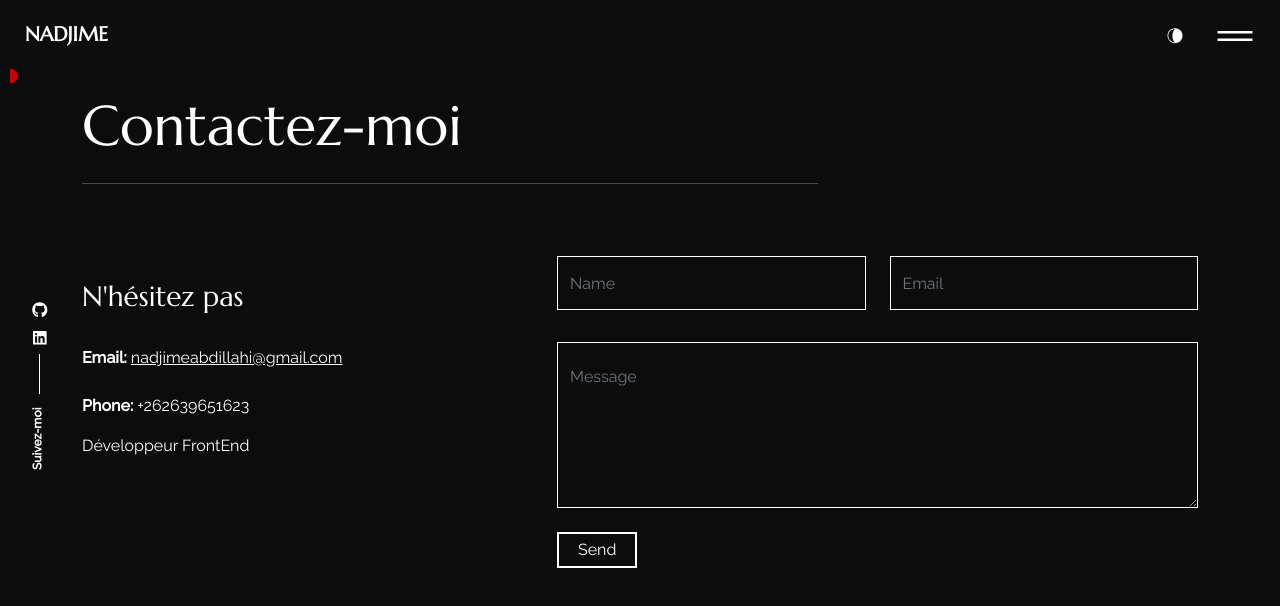
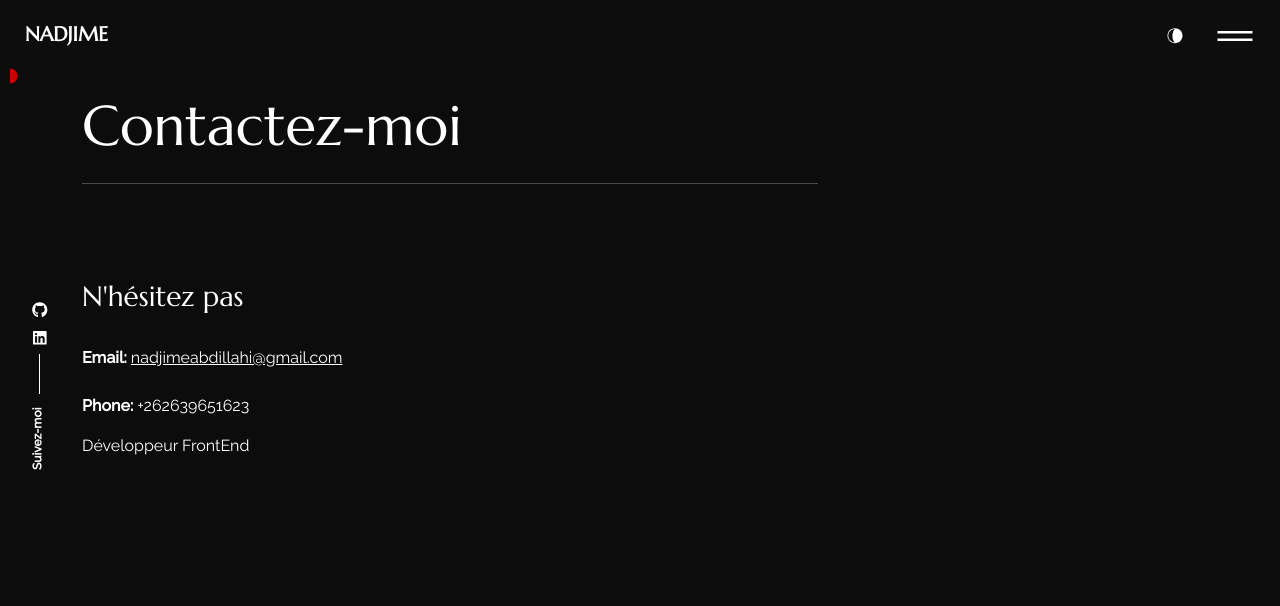
Before and after one commit to nadjime-abdillahi/MonPortfolio, a React (Create React App) app: page /contact in a window 1280 px wide. Shown: the top 606 px of the page. Built offline with nearby package versions, Linux system fonts and the light colour scheme.

Commit message:
fourth commit

```diff
--- a/src/pages/contact/index.js
+++ b/src/pages/contact/index.js
@@ -111,54 +111,6 @@ export const ContactUs = () => {
             </address>
             <p>{contactConfig.description}</p>
           </Col>
-          <Col lg="7" className="d-flex align-items-center">
-            <form onSubmit={handleSubmit} className="contact__form w-100">
-              <Row>
-                <Col lg="6" className="form-group">
-                  <input
-                    className="form-control"
-                    id="name"
-                    name="name"
-                    placeholder="Name"
-                    value={formData.name || ""}
-                    type="text"
-                    required
-                    onChange={handleChange}
-                  />
-                </Col>
-                <Col lg="6" className="form-group">
-                  <input
-                    className="form-control rounded-0"
-                    id="email"
-                    name="email"
-                    placeholder="Email"
-                    type="email"
-                    value={formData.email || ""}
-                    required
-                    onChange={handleChange}
-                  />
-                </Col>
-              </Row>
-              <textarea
-                className="form-control rounded-0"
-                id="message"
-                name="message"
-                placeholder="Message"
-                rows="5"
-                value={formData.message}
-                onChange={handleChange}
-                required
-              ></textarea>
-              <br />
-              <Row>
-                <Col lg="12" className="form-group">
-                  <button className="btn ac_btn" type="submit">
-                    {formData.loading ? "Sending..." : "Send"}
-                  </button>
-                </Col>
-              </Row>
-            </form>
-          </Col>
         </Row>
       </Container>
       <div className={formData.loading ? "loading-bar" : "d-none"}></div>
```
